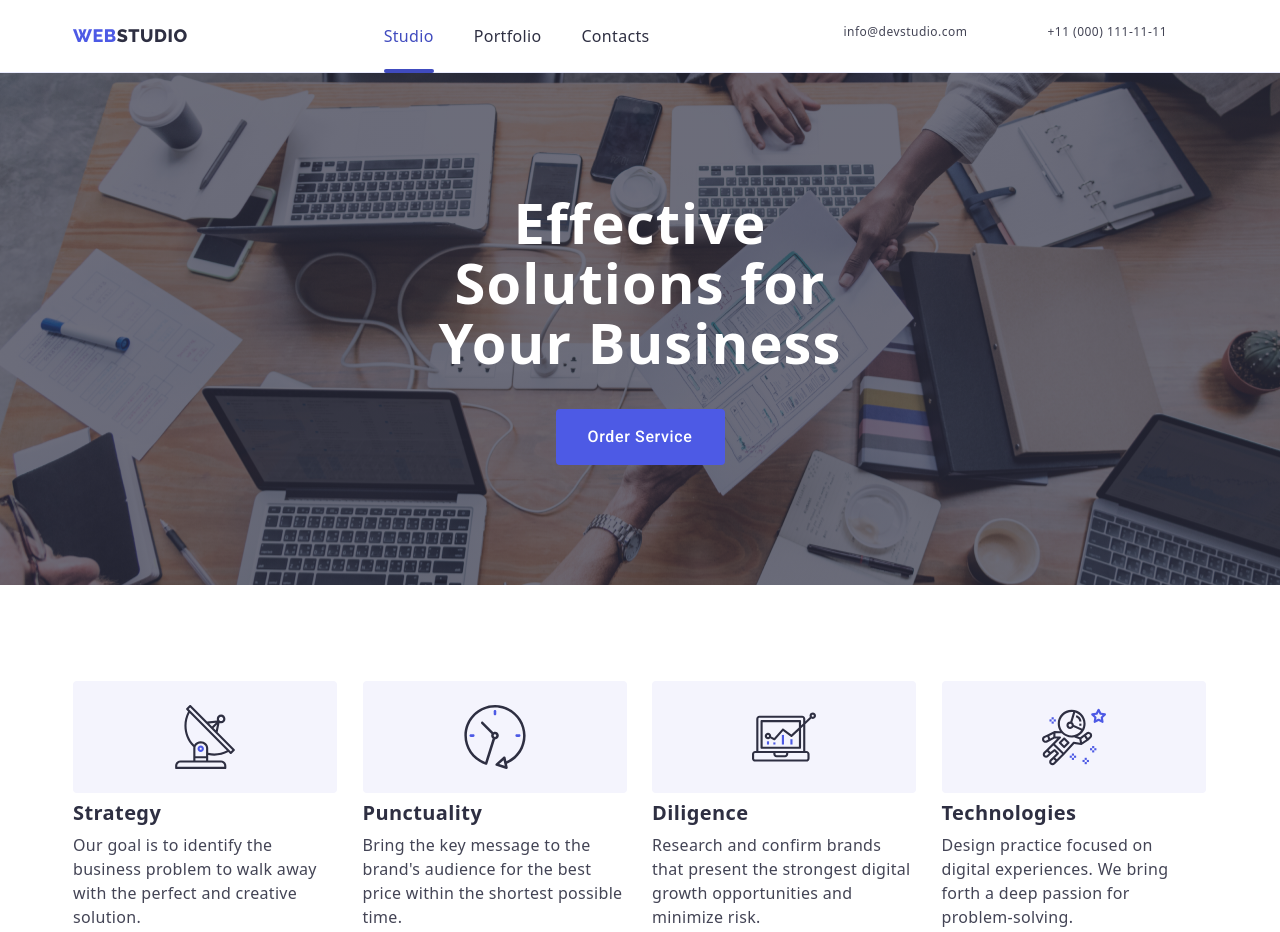
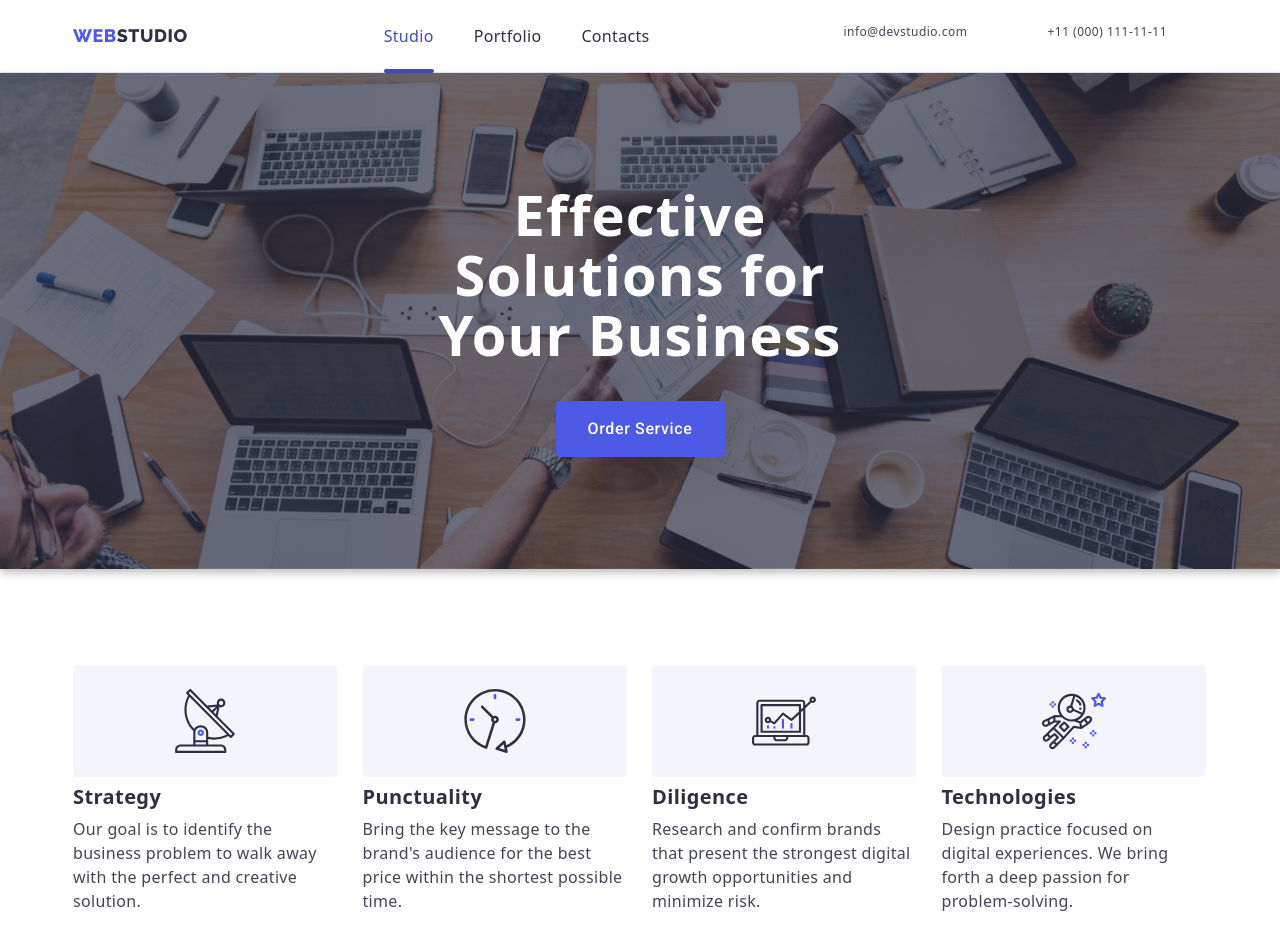
Before and after one commit to Anastasiia211/-goit-markup-hw-07, a plain HTML site: page index.html in a window 1280 px wide. Shown: the top 932 px of the page. Drawn offline with nearby package versions, Linux system fonts and the light colour scheme.

Commit message:
Update style.css

```diff
--- a/css/style.css
+++ b/css/style.css
@@ -434,13 +434,14 @@ section {
 
 /* Hero */
 /* Mobile */
-@media screen and (min-width: 320px) .section-hero {
+.section-hero {
   text-align: center;
   padding-top: 112px;
   padding-bottom: 112px;
   background-size: cover;
   background-color: #2e2f42b2;
-  max-width: 428px;
+  max-width: 1440px;
+  margin: 0 auto;
   background-image: linear-gradient(
       rgba(46, 47, 66, 0.7),
       rgba(46, 47, 66, 0.7)
@@ -450,7 +451,7 @@ section {
   background-position: center;
   filter: drop-shadow(0px 4px 4px rgba(0, 0, 0, 0.25));
 }
-
+@media screen and (min-width: 320px) {
   @media (min-device-pixel-ratio: 2),
     (min-resolution: 192dpi),
     (min-resolution: 2dppx) {
@@ -463,6 +464,7 @@ section {
           rgba(46, 47, 66, 0.7)
         ),
         url(../images/hero/dark-bgbg-img-mb@2x.jpg);
+    }
   }
 }
 
```
Lines whose indentation alone changed are shown as unchanged.
